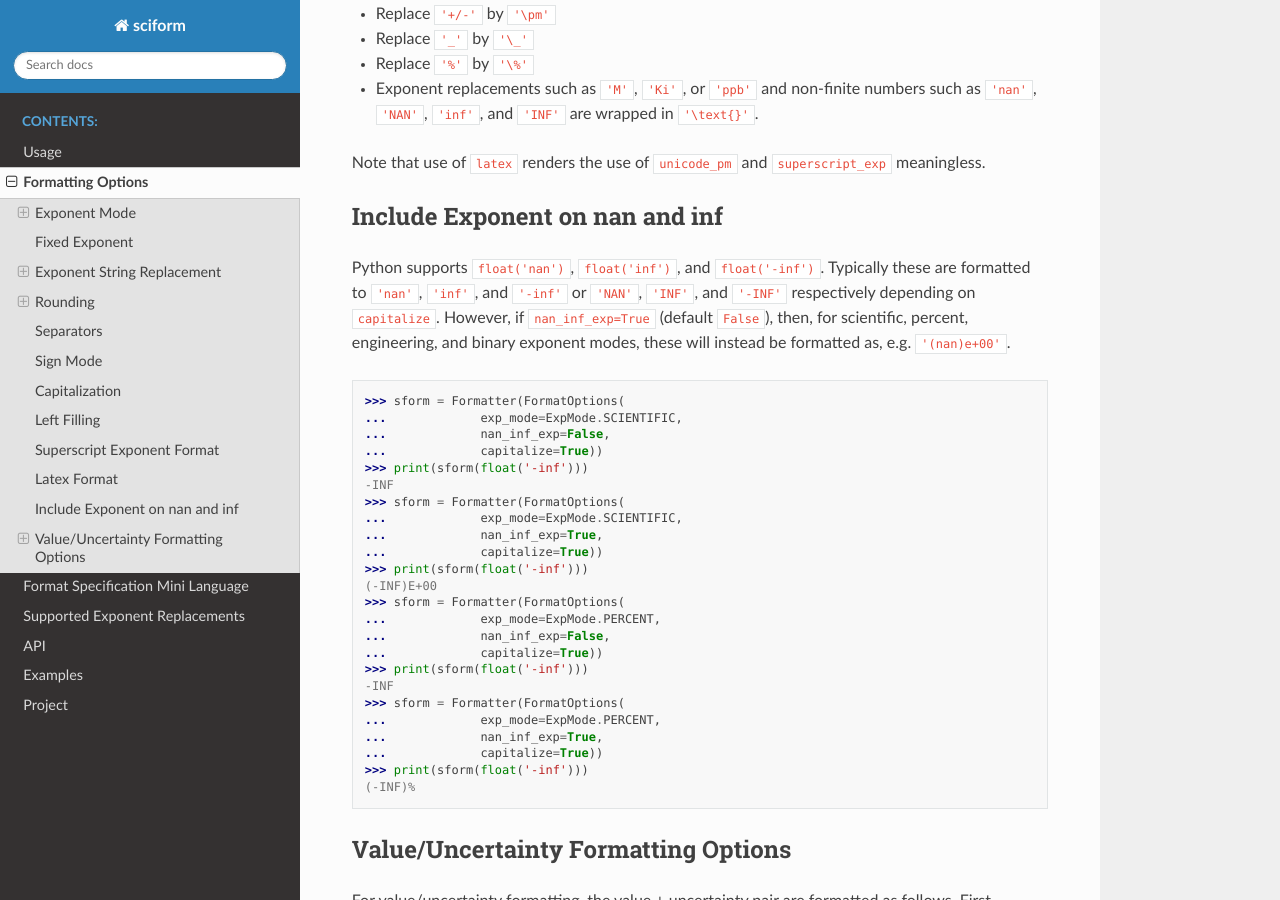
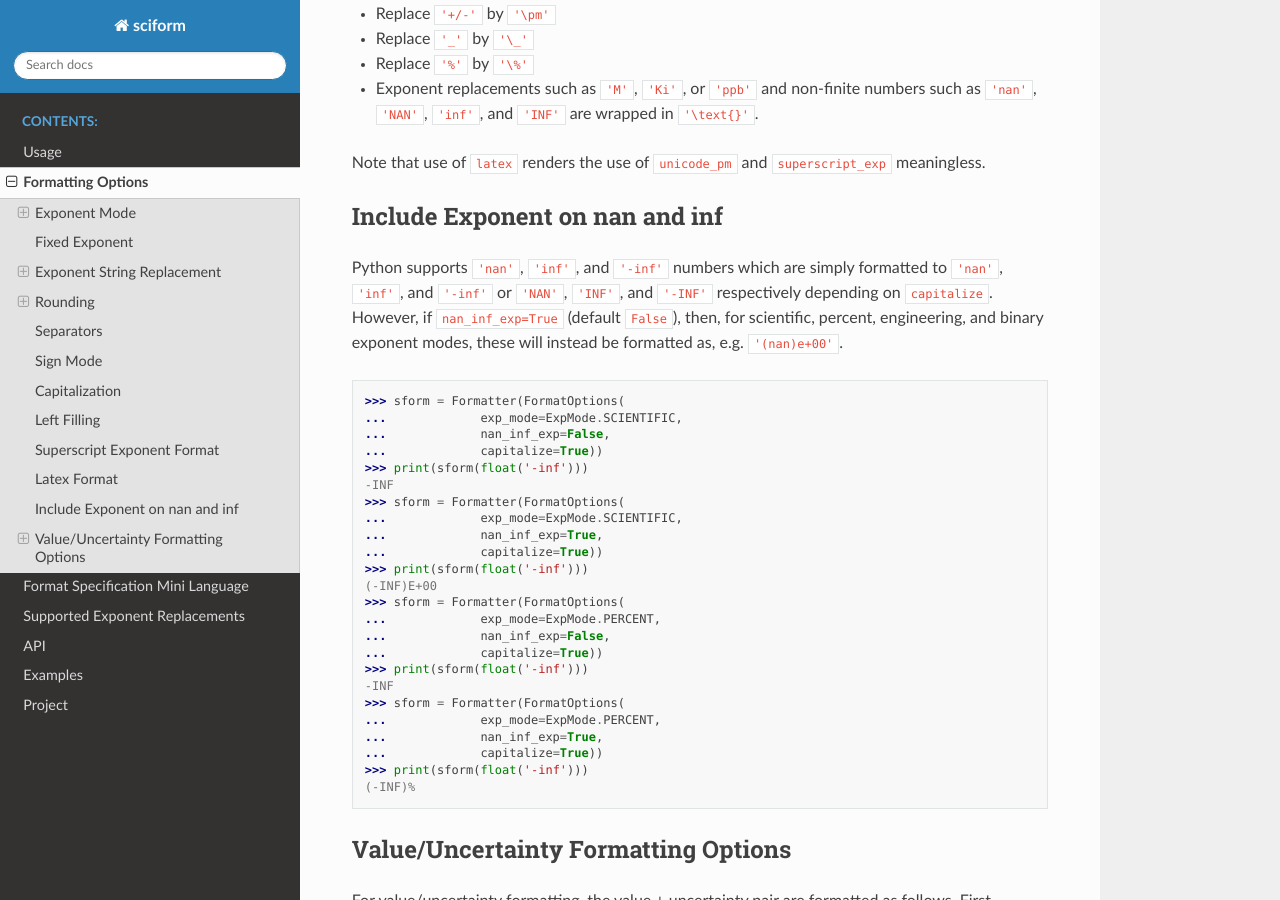
Before and after one commit to jagerber48/sciform, a Sphinx documentation site: the page built from docs/source/options.rst, in a window 1280 px wide and 900 px high, scrolled down 10056 px. Built offline with Sphinx 7.4.7 and the Read the Docs theme 2.0.0, drawn with Linux system fonts in a browser that asks for light colours.

Commit message:
documentation

```diff
--- a/docs/source/options.rst
+++ b/docs/source/options.rst
@@ -571,11 +571,10 @@ Note that use of ``latex`` renders the use of ``unicode_pm`` and
 Include Exponent on nan and inf
 ===============================
 
-Python supports ``float('nan')``, ``float('inf')``, and
-``float('-inf')``.
-Typically these are formatted to ``'nan'``, ``'inf'``, and ``'-inf'`` or
-``'NAN'``, ``'INF'``, and ``'-INF'`` respectively depending on
-``capitalize``.
+Python supports ``'nan'``, ``'inf'``, and
+``'-inf'`` numbers which are simply formatted to ``'nan'``, ``'inf'``,
+and ``'-inf'`` or ``'NAN'``, ``'INF'``, and ``'-INF'`` respectively
+depending on ``capitalize``.
 However, if ``nan_inf_exp=True`` (default ``False``), then, for
 scientific, percent, engineering, and binary exponent modes, these will
 instead be formatted as, e.g. ``'(nan)e+00'``.
```
